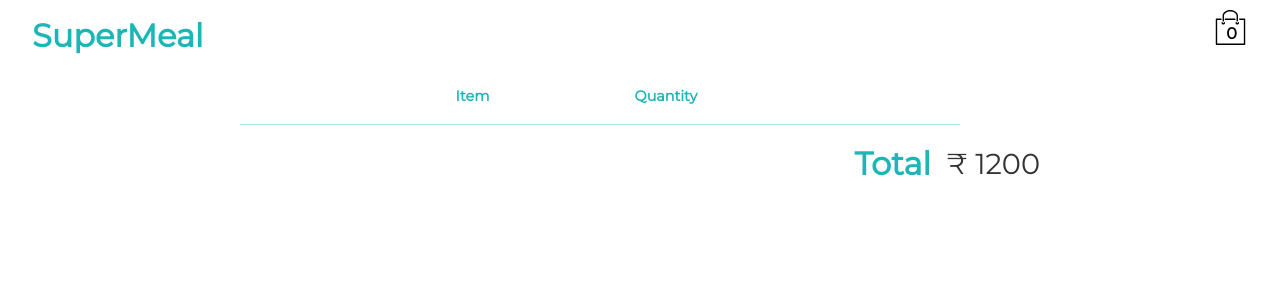
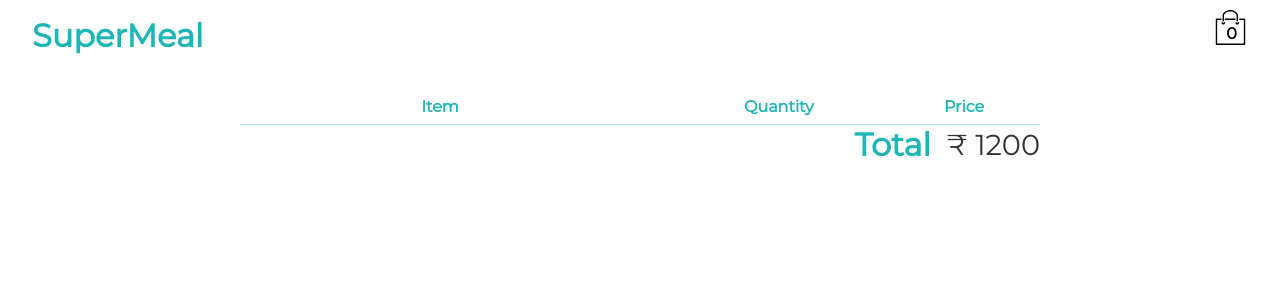
Before and after one commit to prashantchanne12/SuperMeal, a PHP site: page /pages/cart.php in a window 1280 px wide. Shown: the top 300 px of the page. Run offline with PHP 8.4, Linux system fonts and the light colour scheme; style sheets or scripts are compiled from the project's sources.

Commit message:
minor changes in cart

```diff
--- a/css/cart.css
+++ b/css/cart.css
@@ -54,17 +54,17 @@
 }
 
 .menu {
+  width: 100%;
+  padding-top: 0.7rem;
   display: -webkit-box;
   display: -ms-flexbox;
   display: flex;
-}
-
-.line {
-  height: 1px;
-  margin-top: 1rem;
-  margin-bottom: 1rem;
-  width: 90%;
-  background-color: #1db6b65e;
+  -webkit-box-align: center;
+      -ms-flex-align: center;
+          align-items: center;
+  -webkit-box-pack: justify;
+      -ms-flex-pack: justify;
+          justify-content: space-between;
 }
 
 .menu img {
@@ -74,20 +74,21 @@
 }
 
 .menu .menu-details {
+  width: 50%;
+  padding-left: 1.5rem;
   display: -webkit-box;
   display: -ms-flexbox;
   display: flex;
+  -webkit-box-orient: vertical;
+  -webkit-box-direction: normal;
+      -ms-flex-direction: column;
+          flex-direction: column;
   -webkit-box-align: start;
       -ms-flex-align: start;
           align-items: flex-start;
   -webkit-box-pack: space-evenly;
       -ms-flex-pack: space-evenly;
           justify-content: space-evenly;
-  padding-left: 1.4rem;
-  -webkit-box-orient: vertical;
-  -webkit-box-direction: normal;
-      -ms-flex-direction: column;
-          flex-direction: column;
   position: relative;
 }
 
@@ -95,7 +96,6 @@
   display: -webkit-box;
   display: -ms-flexbox;
   display: flex;
-  padding-top: 0.7rem;
 }
 
 .menu .menu-details .menu-rating i {
@@ -133,4 +133,78 @@
   background-color: #1db6b6;
   color: #fff;
 }
+
+.menu {
+  display: -webkit-box;
+  display: -ms-flexbox;
+  display: flex;
+  -ms-flex-pack: distribute;
+      justify-content: space-around;
+  -webkit-box-align: center;
+      -ms-flex-align: center;
+          align-items: center;
+  width: 100%;
+}
+
+.line {
+  height: 1px;
+  margin-top: 1.2rem;
+  margin-bottom: 1.2rem;
+  width: 100%;
+  background-color: #1db6b65e;
+}
+
+.cart-header {
+  width: 100%;
+  padding: 10px 0;
+  display: -webkit-box;
+  display: -ms-flexbox;
+  display: flex;
+  -webkit-box-pack: justify;
+      -ms-flex-pack: justify;
+          justify-content: space-between;
+  border-bottom: 1px solid #1db6b65e;
+  padding-bottom: 0.5rem;
+}
+
+.cart-header P {
+  text-transform: capitalize;
+  font-weight: bold;
+  color: #1db6b6;
+  width: 12%;
+}
+
+.cart-header P:first-child {
+  width: 50%;
+  text-align: center;
+}
+
+.details {
+  display: -webkit-box;
+  display: -ms-flexbox;
+  display: flex;
+  -webkit-box-pack: space-evenly;
+      -ms-flex-pack: space-evenly;
+          justify-content: space-evenly;
+}
+
+.total {
+  width: 100%;
+  display: -webkit-box;
+  display: -ms-flexbox;
+  display: flex;
+  -webkit-box-pack: end;
+      -ms-flex-pack: end;
+          justify-content: flex-end;
+  -webkit-box-align: center;
+      -ms-flex-align: center;
+          align-items: center;
+  color: #1db6b6;
+}
+
+.total .total-price {
+  color: #333;
+  padding-left: 1rem;
+  font-size: 1.8rem;
+}
 /*# sourceMappingURL=cart.css.map */
--- a/css/cart.scss
+++ b/css/cart.scss
@@ -101,3 +102,58 @@ $primary-color: #1db6b6;
   background-color: #1db6b6;
   color: #fff;
 }
+
+.menu {
+  display: flex;
+  justify-content: space-around;
+  align-items: center;
+  width: 100%;
+}
+
+.line {
+  height: 1px;
+  margin-top: 1.2rem;
+  margin-bottom: 1.2rem;
+  width: 100%;
+  background-color: #1db6b65e;
+}
+
+.cart-header {
+  width: 100%;
+  padding: 10px 0;
+  display: flex;
+  justify-content: space-between;
+  border-bottom: 1px solid #1db6b65e;
+  padding-bottom: 0.5rem;
+
+  P {
+    text-transform: capitalize;
+    font-weight: bold;
+    color: $primary-color;
+    width: 12%;
+
+    &:first-child {
+      width: 50%;
+      text-align: center;
+    }
+  }
+}
+
+.details {
+  display: flex;
+  justify-content: space-evenly;
+}
+
+.total {
+  width: 100%;
+  display: flex;
+  justify-content: flex-end;
+  align-items: center;
+  color: #1db6b6;
+}
+
+.total .total-price {
+  color: #333;
+  padding-left: 1rem;
+  font-size: 1.8rem;
+}
--- a/js/cart.js
+++ b/js/cart.js
@@ -15,8 +15,9 @@ class Cart {
 
         prevCartItems.forEach(data => {
             const cartItem = document.createElement('div');
-            cartItem.innerHTML = `
-        <div class="menu" id=${data.id}>
+            cartItem.innerHTML =
+                `<div class="menu" id=${data.id}>
+                <div class="details">
                     <img src="${data.img}"
                         alt="" class="menu-img">
                     <div class="menu-details">
@@ -26,12 +27,13 @@ class Cart {
                             <p class="ratings">${data.rating}</p>
                             <p class="total-votes">(${data.votes})</p>
                         </div>
-                <p class="price">${data.price}</p>
+                    </div>
                 </div>
                 <div class="quantity">${data.quantity}</div>
-            <div class="close">X</div>
+                <div class="price">${data.price}</div>
             </div>
             <div class="line"></div>
+
 `;
 
             cartItems.appendChild(cartItem);
@@ -39,6 +41,7 @@ class Cart {
         });
     }
 
+
 }
 
 const cart = new Cart();
--- a/pages/cart.php
+++ b/pages/cart.php
@@ -9,68 +9,7 @@
     <link rel="stylesheet" href="../css/cart.css">
 
     <style>
-        .menu {
-            display: flex;
-            justify-content: space-evenly;
-            align-items: center;
-            width: 500px;
 
-        }
-
-        .quantity,
-        .close {
-            cursor: pointer;
-            font-size: 1.2rem;
-            margin-bottom: 2rem;
-        }
-
-        .close {
-            font-size: 1rem;
-            justify-content: flex-end;
-        }
-
-        .close {
-            padding-left: 3.8rem;
-        }
-
-        .cart-tab {
-            width: 500px;
-            margin-left: 5.4rem;
-            display: flex;
-            justify-content: space-evenly;
-        }
-
-        .cart-tab p {
-            font-size: 0.9rem;
-            color: #1db6b6;
-            font-weight: bold;
-        }
-
-        .cart-tab p:first-child {
-            margin-right: 1rem;
-        }
-
-        .line {
-            height: 1px;
-            margin-top: 1.2rem;
-            margin-bottom: 1.2rem;
-            width: 90%;
-            background-color: #1db6b65e;
-        }
-
-        .total {
-            width: 100%;
-            display: flex;
-            justify-content: flex-end;
-            align-items: center;
-            color: #1db6b6;
-        }
-
-        .total .total-price {
-            color: #333;
-            padding-left: 1rem;
-            font-size: 1.8rem;
-        }
     </style>
 </head>
 
@@ -85,11 +24,13 @@
     </div>
 
     <div class="container">
-        <div class="cart-tab">
+        <div class="cart-header">
             <p>Item</p>
             <p>Quantity</p>
+            <p>Price</p>
         </div>
-        <div class="line"></div>
+
+
         <div class="cart-items">
 
         </div>
```
Also changed, not shown: other parts of css/cart.scss (+16 -15 lines), 1 other file. Lines whose indentation alone changed are shown as unchanged.
